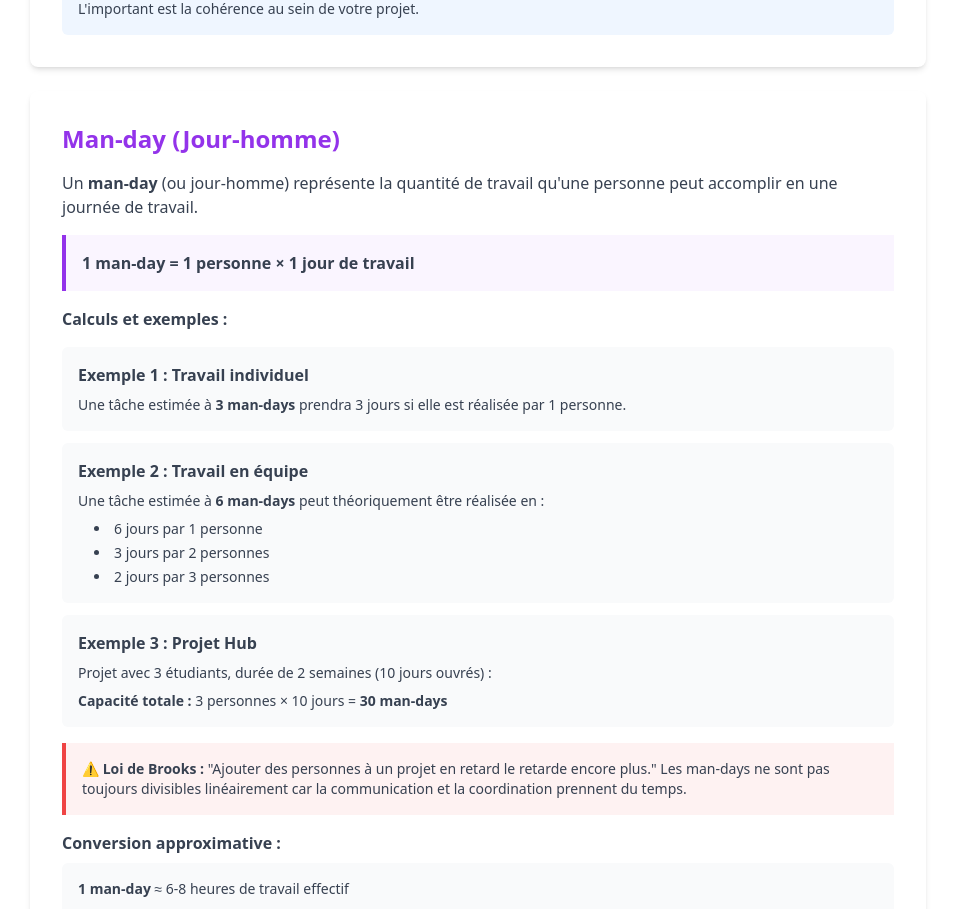
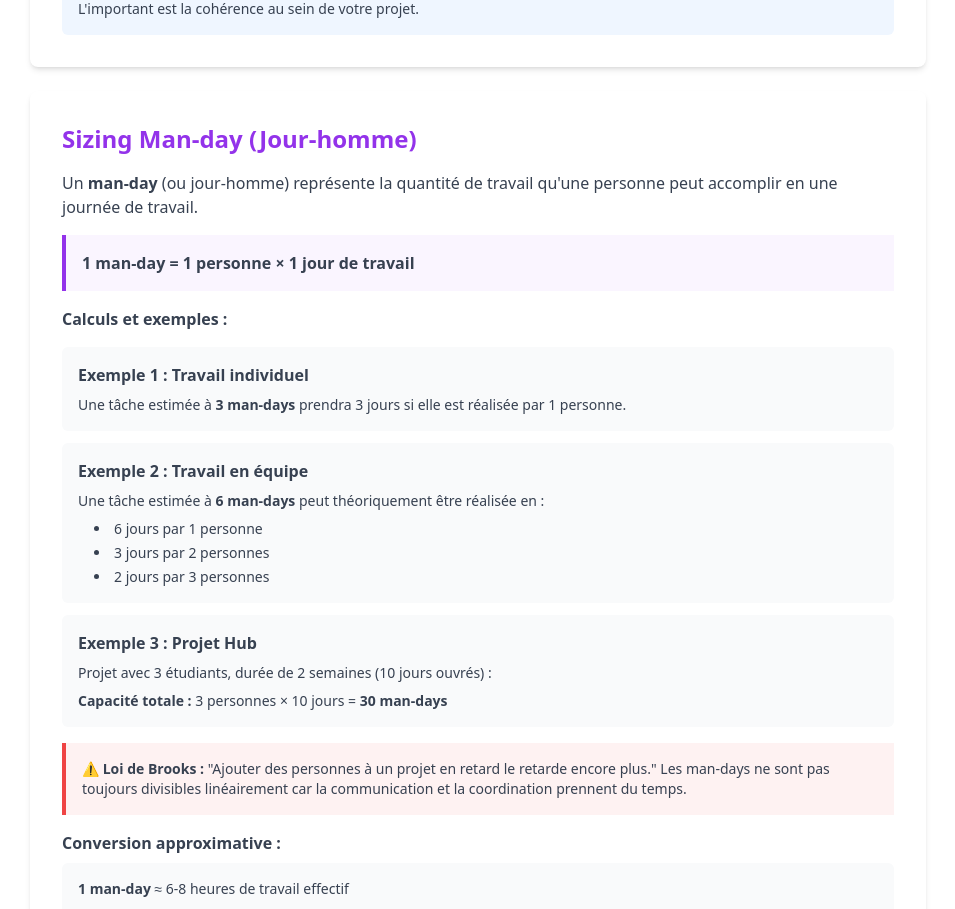
Before and after one commit to epitech-nice/hub-project-platform, a Next.js app in the folder client/: page /glossaire in a window 1280 px wide. Shown: the part 1721-2630 px from the top of the page, without its empty margins (162-1117 px from the left). Built offline with nearby package versions, Linux system fonts and the light colour scheme.

Commit message:
modification glossaire page

```diff
--- a/client/src/pages/glossaire.js
+++ b/client/src/pages/glossaire.js
@@ -142,7 +142,7 @@ export default function Glossaire() {
           {/* Man-day Section */}
           <section className="bg-white dark:bg-gray-800 shadow-md rounded-lg p-8 mb-6">
             <h2 className="text-2xl font-bold mb-4 text-purple-600 dark:text-purple-400">
-              Man-day (Jour-homme)
+              Sizing Man-day (Jour-homme)
             </h2>
 
             <div className="space-y-4 text-gray-700 dark:text-gray-300">
```
